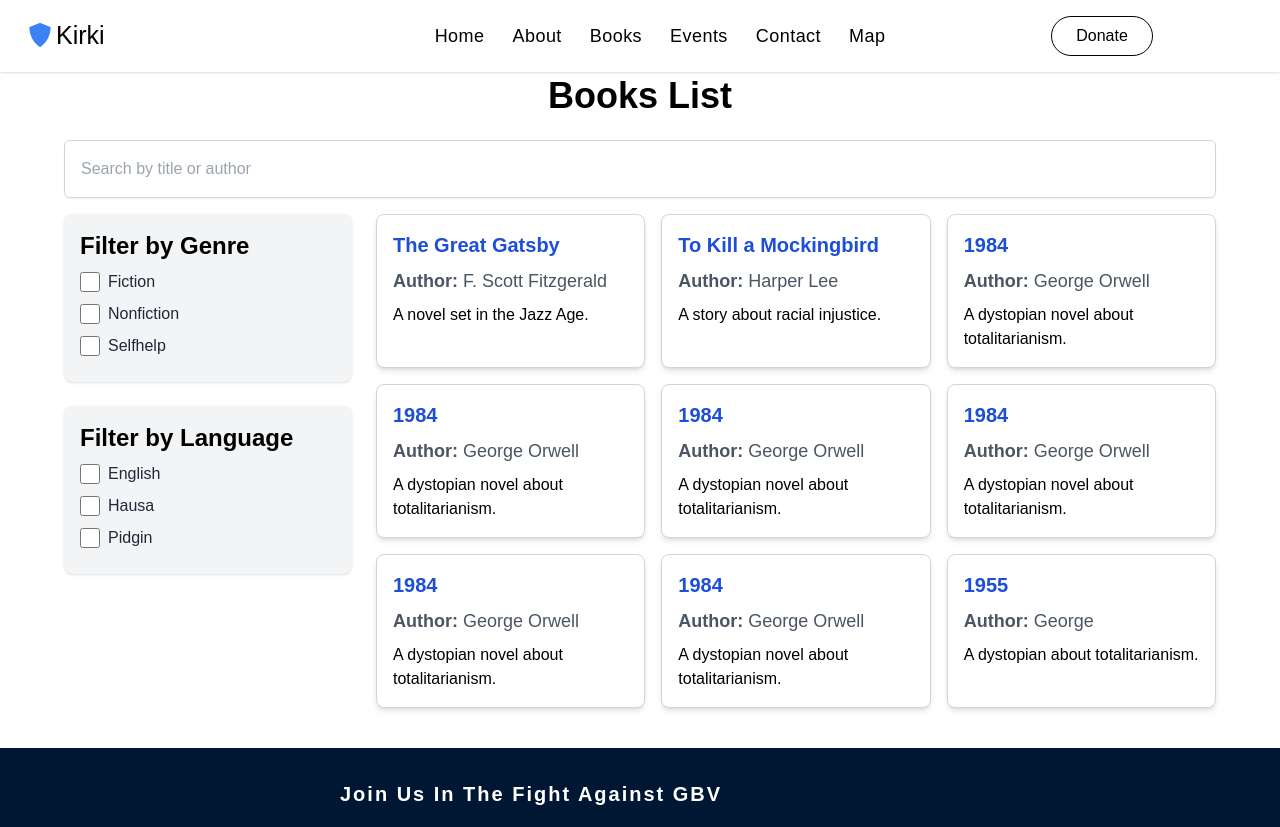
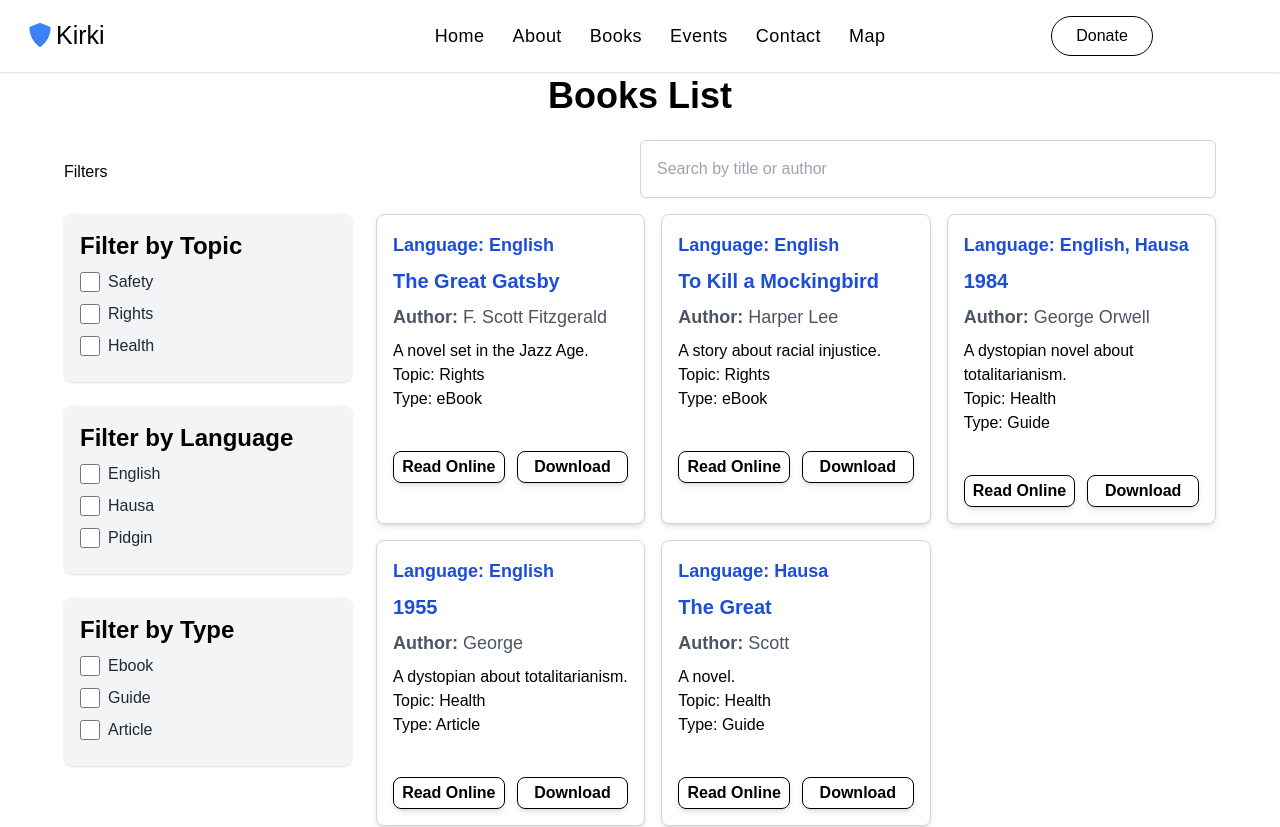
Before and after one commit to Jerryvic911/Justice, a Next.js app: page /books in a window 1280 px wide. Shown: the top 827 px of the page. Built offline with nearby package versions, Linux system fonts and the light colour scheme.

Commit message:
books functions completed

```diff
--- a/src/app/books/page.jsx
+++ b/src/app/books/page.jsx
@@ -20,37 +20,59 @@ const FilterItem = ({ id, label, checked, onChange }) => (
 export default function BooksPage() {
   const [books, setBooks] = useState(booksData);
   const [searchFilter, setSearchFilter] = useState('');
-  const [genreFilters, setGenreFilters] = useState({
-    fiction: false,
-    nonfiction: false,
-    selfhelp: false,
-  });
   const [languageFilters, setLanguageFilters] = useState({
     english: false,
     hausa: false,
     pidgin: false,
   });
+  const [topicFilters, setTopicFilters] = useState({
+    safety: false,
+    rights: false,
+    health: false,
+  });
+  const [typeFilters, setTypeFilters] = useState({
+    ebook: false,
+    guide: false,
+    article: false,
+  });
   const router = useRouter();
 
   const isBookFiltered = (book) => {
-    const { title, author, genre, language } = book;
-    const isGenreFiltered = !Object.values(genreFilters).includes(true) || genreFilters[genre];
-    const isLanguageFiltered = !Object.values(languageFilters).includes(true) || languageFilters[language];
-    return (title.toLowerCase().includes(searchFilter.toLowerCase()) || author.toLowerCase().includes(searchFilter.toLowerCase())) && isGenreFiltered && isLanguageFiltered;
+    const { title, author, language, topic, type } = book;
+    const isTopicFiltered = !Object.values(topicFilters).includes(true) || (topic && topic.toLowerCase && topicFilters[topic.toLowerCase()]);
+    const isLanguageFiltered = !Object.values(languageFilters).includes(true) || (language && Array.isArray(language)
+      ? language.some(lang => lang.toLowerCase && languageFilters[lang.toLowerCase()])
+      : language && language.toLowerCase && languageFilters[language.toLowerCase()]);
+    const isTypeFiltered = !Object.values(typeFilters).includes(true) || (type && Array.isArray(type)
+      ? type.some(t => t.toLowerCase && typeFilters[t.toLowerCase()])
+      : type && type.toLowerCase && typeFilters[type.toLowerCase()]);
+    return (
+      (title && title.toLowerCase().includes(searchFilter.toLowerCase()) || author && author.toLowerCase().includes(searchFilter.toLowerCase())) &&
+      isLanguageFiltered &&
+      isTopicFiltered &&
+      isTypeFiltered
+    );
   };
 
-  const handleGenreChange = ({ target: { id, checked } }) => {
-    setGenreFilters(prev => ({ ...prev, [id]: checked }));
+  const handleTopicChange = ({ target: { id, checked } }) => {
+    setTopicFilters(prev => ({ ...prev, [id]: checked }));
   };
 
   const handleLanguageChange = ({ target: { id, checked } }) => {
     setLanguageFilters(prev => ({ ...prev, [id]: checked }));
   };
 
+  const handleTypeChange = ({ target: { id, checked } }) => {
+    setTypeFilters(prev => ({ ...prev, [id]: checked }));
+  };
+
+  console.log('Language Filters:', languageFilters);
+
   return (
     <div className="px-4 md:px-8 lg:px-16">
       <h1 className='mb-6 text-4xl font-bold text-center'>Books List</h1>
-      <div className='mb-4'>
+      <div className='mb-4 grid grid-cols-2'>
+        <h1 className='mt-5'>Filters</h1>
         <input
           type='text'
           placeholder='Search by title or author'
@@ -63,16 +85,16 @@ export default function BooksPage() {
       <div className='flex flex-col md:flex-row md:space-x-6'>
         {/* Filters Section */}
         <div className="flex flex-col w-full md:w-1/4 space-y-6">
-          {/* Genre Filters */}
+          {/* Topic Filters */}
           <div className="bg-gray-100 p-4 rounded-lg shadow">
-            <h2 className="text-2xl font-semibold mb-2">Filter by Genre</h2>
-            {Object.entries(genreFilters).map(([genre, checked]) => (
+            <h2 className="text-2xl font-semibold mb-2">Filter by Topic</h2>
+            {Object.entries(topicFilters).map(([topic, checked]) => (
               <FilterItem
-                key={genre}
-                id={genre}
-                label={genre.charAt(0).toUpperCase() + genre.slice(1)}
+                key={topic}
+                id={topic}
+                label={topic.charAt(0).toUpperCase() + topic.slice(1)}
                 checked={checked}
-                onChange={handleGenreChange}
+                onChange={handleTopicChange}
               />
             ))}
           </div>
@@ -90,21 +112,46 @@ export default function BooksPage() {
               />
             ))}
           </div>
+
+          {/* Type Filters */}
+          <div className="bg-gray-100 p-4 rounded-lg shadow">
+            <h2 className="text-2xl font-semibold mb-2">Filter by Type</h2>
+            {Object.entries(typeFilters).map(([type, checked]) => (
+              <FilterItem
+                key={type}
+                id={type}
+                label={type.charAt(0).toUpperCase() + type.slice(1)}
+                checked={checked}
+                onChange={handleTypeChange}
+              />
+            ))}
+          </div>
         </div>
 
         {/* Book Cards Section */}
         <div className="grid grid-cols-1 gap-4 md:grid-cols-2 lg:grid-cols-3 pb-10 flex-1">
-          {books.filter(isBookFiltered).map(({ id, title, author, description }) => (
+          {books.filter(isBookFiltered).map(({ id, title, author, description, language, topic, type }) => (
             <div
               key={id}
               className='bg-white rounded-lg border border-gray-300 p-4 shadow-md transition-transform duration-200 ease-in-out hover:scale-105 hover:shadow-lg'
               onClick={() => router.push(`/books/${id}`)}
             >
+              <h2 className='mb-2 text-lg font-semibold text-blue-700'>Language: {Array.isArray(language) ? language.join(', ') : language}</h2>
               <h2 className='mb-2 text-xl font-semibold text-blue-700'>{title}</h2>
               <p className='text-lg text-gray-600'>
                 <strong>Author:</strong> {author}
               </p>
               <p className='mt-2 text-sm lg:text-base'>{description}</p>
+              <h2>Topic: {topic}</h2>
+              <h2>Type: {Array.isArray(type) ? type.join(', ') : type}</h2>
+              <div className='mt-10 grid grid-cols-2 gap-3'>
+                <button className='border-black font-semibold border-[1px] h-8 rounded-lg shadow-md'>
+                  Read Online
+                </button>
+                <button className='border-black font-semibold border-[1px] rounded-lg shadow-md'>
+                  Download
+                </button>
+              </div>
             </div>
           ))}
         </div>
--- a/src/data/books.data.json
+++ b/src/data/books.data.json
@@ -1,11 +1,7 @@
 [
-  { "id": 1, "title": "The Great Gatsby", "author": "F. Scott Fitzgerald", "description": "A novel set in the Jazz Age." },
-  { "id": 2, "title": "To Kill a Mockingbird", "author": "Harper Lee", "description": "A story about racial injustice." },
-  { "id": 3, "title": "1984", "author": "George Orwell", "description": "A dystopian novel about totalitarianism." },
-  { "id": 3, "title": "1984", "author": "George Orwell", "description": "A dystopian novel about totalitarianism." },
-  { "id": 3, "title": "1984", "author": "George Orwell", "description": "A dystopian novel about totalitarianism." },
-  { "id": 3, "title": "1984", "author": "George Orwell", "description": "A dystopian novel about totalitarianism." },
-  { "id": 3, "title": "1984", "author": "George Orwell", "description": "A dystopian novel about totalitarianism." },
-  { "id": 3, "title": "1984", "author": "George Orwell", "description": "A dystopian novel about totalitarianism." },
-  { "id": 4, "title": "1955", "author": "George ", "description": "A dystopian  about totalitarianism." }
+  { "id": 1, "title": "The Great Gatsby", "author": "F. Scott Fitzgerald", "description": "A novel set in the Jazz Age.", "language": ["English"], "topic": "Rights", "type": ["eBook"] },
+  { "id": 2, "title": "To Kill a Mockingbird", "author": "Harper Lee", "description": "A story about racial injustice.", "language": ["English"], "topic": "Rights", "type": ["eBook"] },
+  { "id": 3, "title": "1984", "author": "George Orwell", "description": "A dystopian novel about totalitarianism.", "language": ["English", "Hausa"], "topic": "Health", "type": ["Guide"] },
+  { "id": 4, "title": "1955", "author": "George ", "description": "A dystopian about totalitarianism.", "language": ["English"], "topic": "Health", "type": ["Article"] },
+  { "id": 5, "title": "The Great", "author": "Scott", "description": "A novel.", "language": ["Hausa"], "topic": "Health", "type": ["Guide"] }
 ]
```
